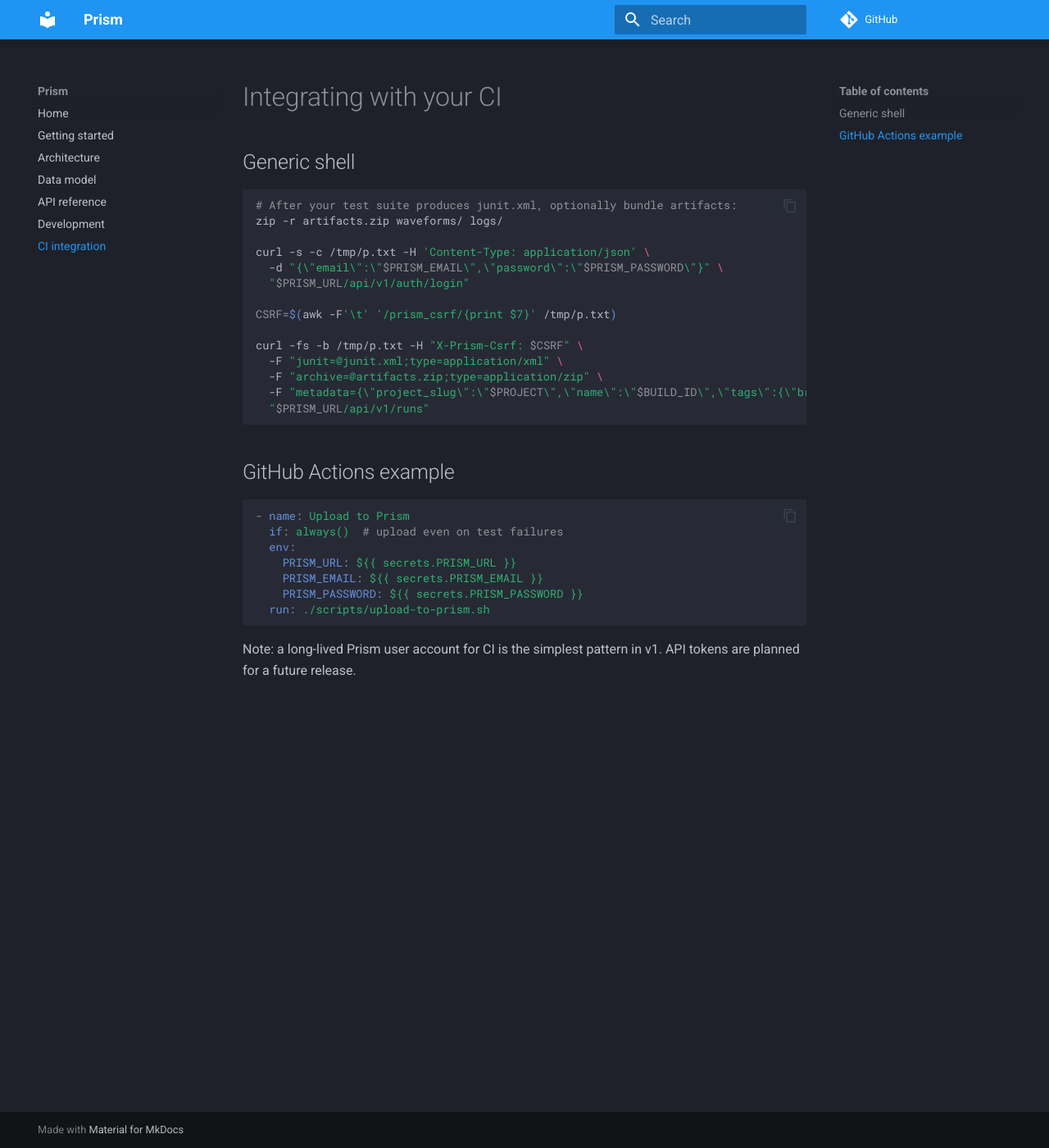
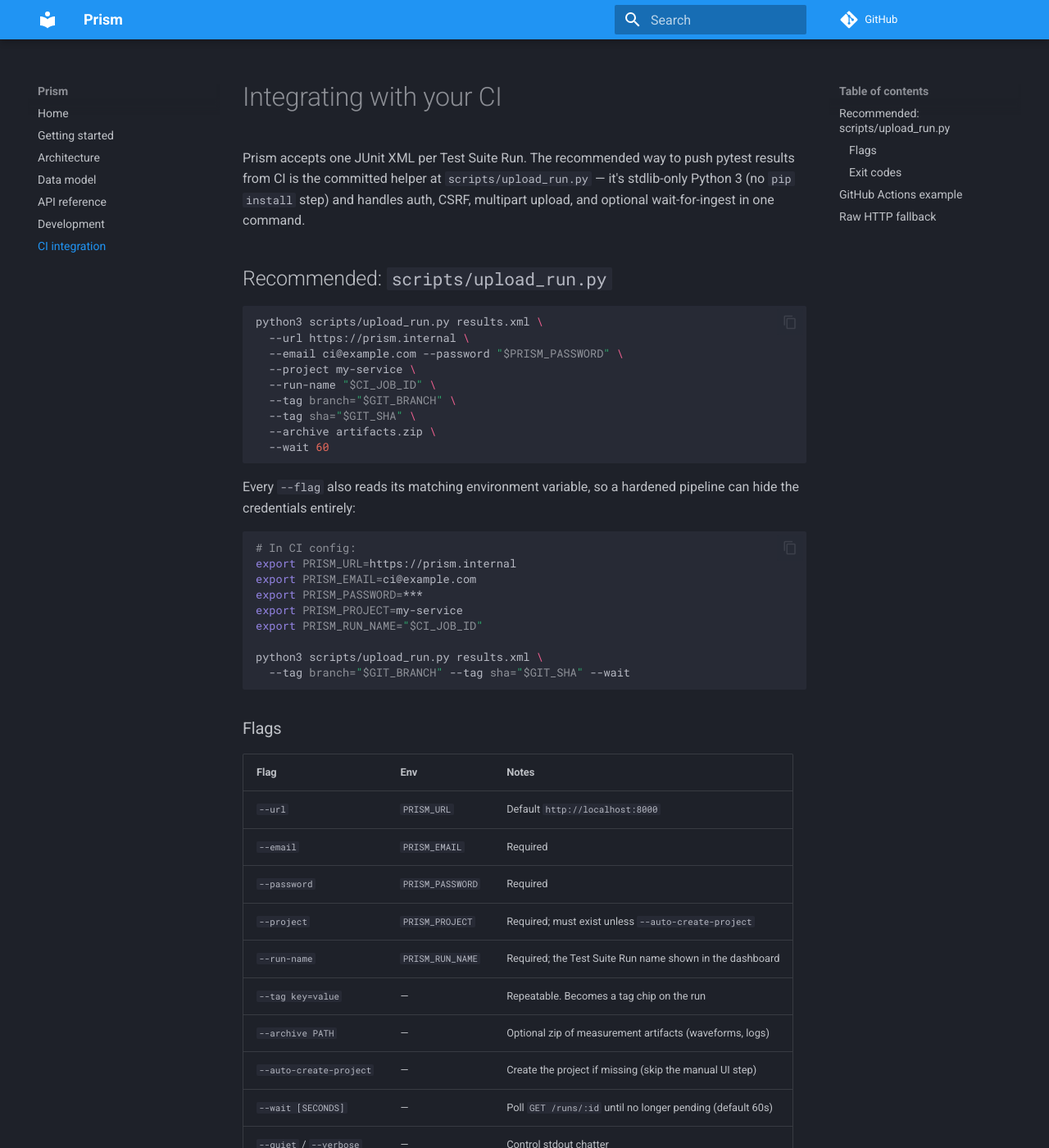
Before and after one commit to tfcollins/prism, an MkDocs documentation site: the page built from docs/docs/ci-integration.md, in a window 1280 px wide and 1400 px high. Shown: the whole window at 82% size. Built offline with MkDocs 1.6.1 and Material for MkDocs 9.7.7, drawn with Linux system fonts in a browser that asks for light colours; comment, search, counter and statistics services are not loaded; some of the changed text lies outside the part shown.

Commit message:
docs: CI integration page now recommends upload_run.py
Leads with scripts/upload_run.py (flags table + exit codes + GH Actions
example), keeps the original curl snippet as a Raw HTTP fallback for
shell-only runners.

````diff
--- a/docs/docs/ci-integration.md
+++ b/docs/docs/ci-integration.md
@@ -1,6 +1,93 @@
 # Integrating with your CI
 
-## Generic shell
+Prism accepts one JUnit XML per Test Suite Run. The recommended way to
+push pytest results from CI is the committed helper at
+`scripts/upload_run.py` — it's stdlib-only Python 3 (no `pip install`
+step) and handles auth, CSRF, multipart upload, and optional
+wait-for-ingest in one command.
+
+## Recommended: `scripts/upload_run.py`
+
+```bash
+python3 scripts/upload_run.py results.xml \
+  --url https://prism.internal \
+  --email ci@example.com --password "$PRISM_PASSWORD" \
+  --project my-service \
+  --run-name "$CI_JOB_ID" \
+  --tag branch="$GIT_BRANCH" \
+  --tag sha="$GIT_SHA" \
+  --archive artifacts.zip \
+  --wait 60
+```
+
+Every `--flag` also reads its matching environment variable, so a
+hardened pipeline can hide the credentials entirely:
+
+```bash
+# In CI config:
+export PRISM_URL=https://prism.internal
+export PRISM_EMAIL=ci@example.com
+export PRISM_PASSWORD=***
+export PRISM_PROJECT=my-service
+export PRISM_RUN_NAME="$CI_JOB_ID"
+
+python3 scripts/upload_run.py results.xml \
+  --tag branch="$GIT_BRANCH" --tag sha="$GIT_SHA" --wait
+```
+
+### Flags
+
+| Flag | Env | Notes |
+|---|---|---|
+| `--url` | `PRISM_URL` | Default `http://localhost:8000` |
+| `--email` | `PRISM_EMAIL` | Required |
+| `--password` | `PRISM_PASSWORD` | Required |
+| `--project` | `PRISM_PROJECT` | Required; must exist unless `--auto-create-project` |
+| `--run-name` | `PRISM_RUN_NAME` | Required; the Test Suite Run name shown in the dashboard |
+| `--tag key=value` | — | Repeatable. Becomes a tag chip on the run |
+| `--archive PATH` | — | Optional zip of measurement artifacts (waveforms, logs) |
+| `--auto-create-project` | — | Create the project if missing (skip the manual UI step) |
+| `--wait [SECONDS]` | — | Poll `GET /runs/:id` until no longer pending (default 60s) |
+| `--quiet` / `--verbose` | — | Control stdout chatter |
+
+### Exit codes
+
+| Code | Meaning |
+|---|---|
+| `0` | Upload succeeded (and, with `--wait`, the run reached a terminal status) |
+| `2` | Missing required argument or input file |
+| `3` | Authentication failed (bad email/password) |
+| `4` | Project not found (pass `--auto-create-project` or create it first) |
+| `5` | Upload rejected by the server |
+| `6` | `--wait` timed out while the run was still `pending` |
+
+The final line on stdout is always `uploaded <run-name> (id=<uuid>, status=<status>)`
+so CI can grep it for the run ID.
+
+## GitHub Actions example
+
+```yaml
+- name: Upload to Prism
+  if: always()   # still upload on test failures
+  env:
+    PRISM_URL: ${{ secrets.PRISM_URL }}
+    PRISM_EMAIL: ${{ secrets.PRISM_EMAIL }}
+    PRISM_PASSWORD: ${{ secrets.PRISM_PASSWORD }}
+    PRISM_PROJECT: my-service
+    PRISM_RUN_NAME: ${{ github.run_id }}
+  run: |
+    python3 scripts/upload_run.py \
+      tests/results.xml \
+      --tag branch=${{ github.ref_name }} \
+      --tag sha=${{ github.sha }} \
+      --wait 120
+```
+
+## Raw HTTP fallback
+
+If you can't run Python (shell-only CI, custom image), the same upload
+is reachable with `curl`. Note the double-submit CSRF cookie — you
+must echo `prism_csrf` back as the `X-Prism-Csrf` header on the POST:
 
 ```bash
 # After your test suite produces junit.xml, optionally bundle artifacts:
@@ -19,16 +106,6 @@
   "$PRISM_URL/api/v1/runs"
 ```
 
-## GitHub Actions example
-
-```yaml
-- name: Upload to Prism
-  if: always()  # upload even on test failures
-  env:
-    PRISM_URL: ${{ secrets.PRISM_URL }}
-    PRISM_EMAIL: ${{ secrets.PRISM_EMAIL }}
-    PRISM_PASSWORD: ${{ secrets.PRISM_PASSWORD }}
-  run: ./scripts/upload-to-prism.sh
-```
-
-Note: a long-lived Prism user account for CI is the simplest pattern in v1. API tokens are planned for a future release.
+!!! note
+    A long-lived Prism user account for CI is the simplest pattern in v1.
+    Dedicated API tokens are planned for a future release.
````
